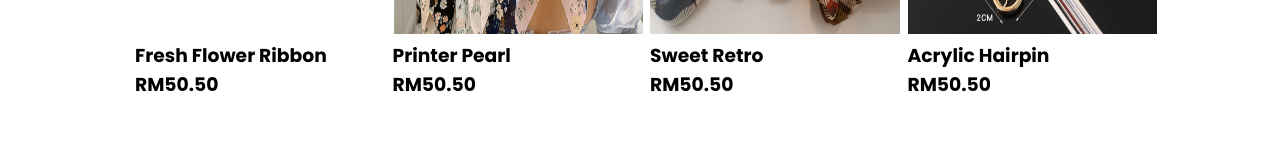
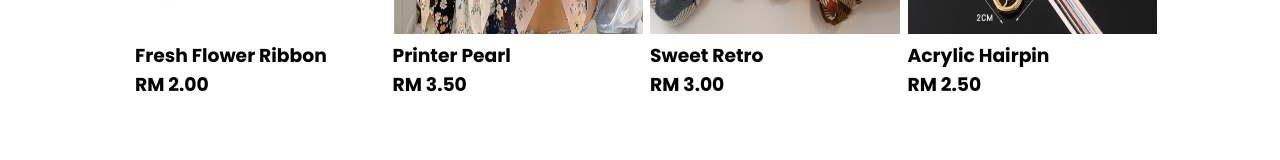
Before and after one commit to DaniXyrus/Hairlook, a plain HTML site: page product.html in a window 1280 px wide. Shown: the part 600-760 px from the top of the page. Drawn offline with nearby package versions, Linux system fonts and the light colour scheme.

Commit message:
Update product.html

```diff
--- a/product.html
+++ b/product.html
@@ -108,10 +108,10 @@
       console.log(data);
       $.each(data, function (key, val) {
         category_id = val.category_id;
-        var card = "<div class='col-4'><img src='images/"+ categories_name[0][category_id].toUpperCase() +"/"+ val.product_name.toUpperCase() +"/"+ val.product_img.toUpperCase() +"'><h3>"+ val.product_name +"</h3><h3>RM50.50</h3></div>";
+        var card = "<div class='col-4'><img src='images/"+ categories_name[0][category_id].toUpperCase() +"/"+ val.product_name.toUpperCase() +"/"+ val.product_img.toUpperCase() +"'><h3>"+ val.product_name +"</h3><h3>RM "+ val.product_price.toFixed(2) +"</h3></div>";
         $("#categories .row").append(card);
 
-        var card2 = "<div class='row'><div class='col-21'><img src='images/"+ categories_name[0][category_id].toUpperCase() +"/"+ val.product_name.toUpperCase() +"/"+ val.product_img.toUpperCase() +"'></div><div class='col-21'><p>Home / Jeans</p><h1>"+ val.product_name +"</h1><h3>RM50.50</h3><h4><b>Available Colour :</b></h4><h4>...</h4><h4><b>Size :</b></h4><h4>...</h4><a href='contact.html' class='btn'>Contact Us</a><h4><b>Note:</b></h4><p>The real color of the item may be slightly different from the pictures shown on website caused by many factors.</p></div></div>";
+        var card2 = "<div class='row'><div class='col-21'><img src='images/"+ categories_name[0][category_id].toUpperCase() +"/"+ val.product_name.toUpperCase() +"/"+ val.product_img.toUpperCase() +"'></div><div class='col-21'><p>Home / Jeans</p><h1>"+ val.product_name +"</h1><h3>RM "+ val.product_price.toFixed(2) +"</h3><h4><b>Available Colour :</b></h4><h4>...</h4><h4><b>Size :</b></h4><h4>...</h4><a href='contact.html' class='btn'>Contact Us</a><h4><b>Note:</b></h4><p>The real color of the item may be slightly different from the pictures shown on website caused by many factors.</p></div></div>";
         $("#category-section-" + category_id).append(card2);
 
       });
```
